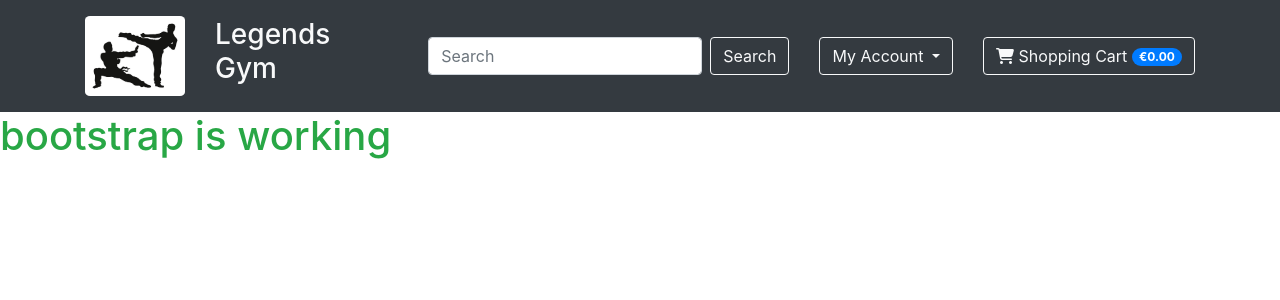
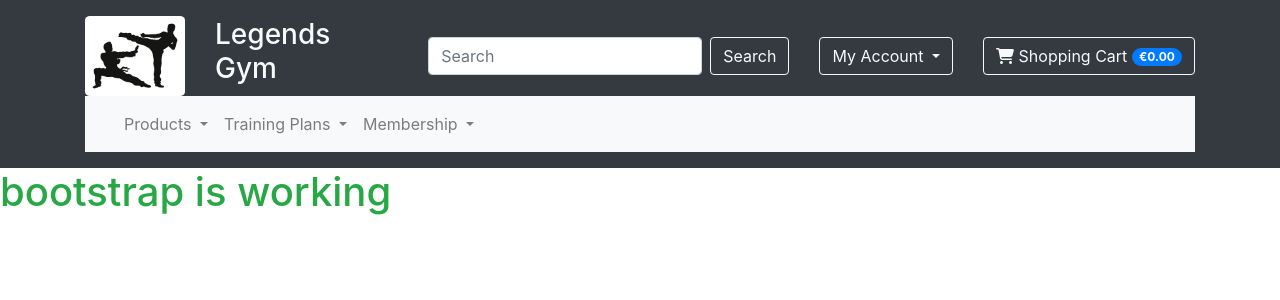
Before and after one commit to DerekMor/legends_gym, a Django app: template home/templates/home/index.html in a window 1280 px wide. Shown: the top 300 px of the page. Run offline with Django 3.2, Linux system fonts and the light colour scheme; the template is opened without the code that fills it, so the values that code supplies are empty; some libraries are stand-ins or nearby versions.

Commit message:
Add basic unsyled nav bar with sub headings

```diff
--- a/templates/base.html
+++ b/templates/base.html
@@ -94,6 +94,7 @@
                     </a>
                 </div>
             </div>
+            {% include 'includes/nav_bar.html' %}
         </div>
     </header>
     {% endblock %}
--- /dev/null
+++ b/templates/includes/nav_bar.html
@@ -0,0 +1,45 @@
+<!-- Navbar with Dropdown -->
+<nav class="navbar navbar-expand-lg navbar-light bg-light">
+    <div class="container">
+        <ul class="navbar-nav">
+            <!-- Products Dropdown -->
+            <li class="nav-item dropdown">
+                <a class="nav-link dropdown-toggle" href="#" id="productsDropdown" role="button" data-toggle="dropdown"
+                    aria-haspopup="true" aria-expanded="false">
+                    Products
+                </a>
+                <div class="dropdown-menu" aria-labelledby="productsDropdown">
+                    <a class="dropdown-item" href="#">Clothing</a>
+                    <a class="dropdown-item" href="#">Gloves</a>
+                    <a class="dropdown-item" href="#">Pads</a>
+                    <a class="dropdown-item" href="#">Protective Gear</a>
+                </div>
+            </li>
+
+            <!-- Training Plans Dropdown -->
+            <li class="nav-item dropdown">
+                <a class="nav-link dropdown-toggle" href="#" id="trainingDropdown" role="button" data-toggle="dropdown"
+                    aria-haspopup="true" aria-expanded="false">
+                    Training Plans
+                </a>
+                <div class="dropdown-menu" aria-labelledby="trainingDropdown">
+                    <a class="dropdown-item" href="#">Strength Plans</a>
+                    <a class="dropdown-item" href="#">Cardio Plans</a>
+                    <a class="dropdown-item" href="#">Nutrition Plans</a>
+                </div>
+            </li>
+
+            <!-- Membership Dropdown -->
+            <li class="nav-item dropdown">
+                <a class="nav-link dropdown-toggle" href="#" id="membershipDropdown" role="button"
+                    data-toggle="dropdown" aria-haspopup="true" aria-expanded="false">
+                    Membership
+                </a>
+                <div class="dropdown-menu" aria-labelledby="membershipDropdown">
+                    <a class="dropdown-item" href="#">Gym Membership</a>
+                    <a class="dropdown-item" href="#">Online Content Subscription</a>
+                </div>
+            </li>
+        </ul>
+    </div>
+</nav>
```
